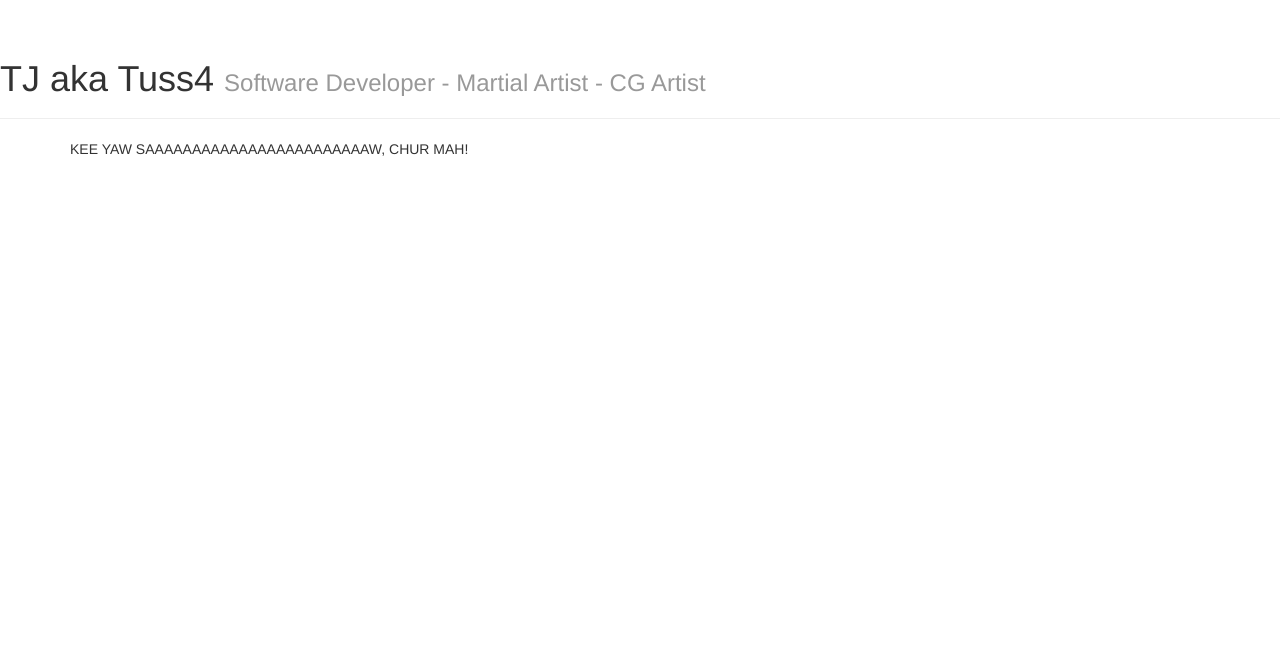
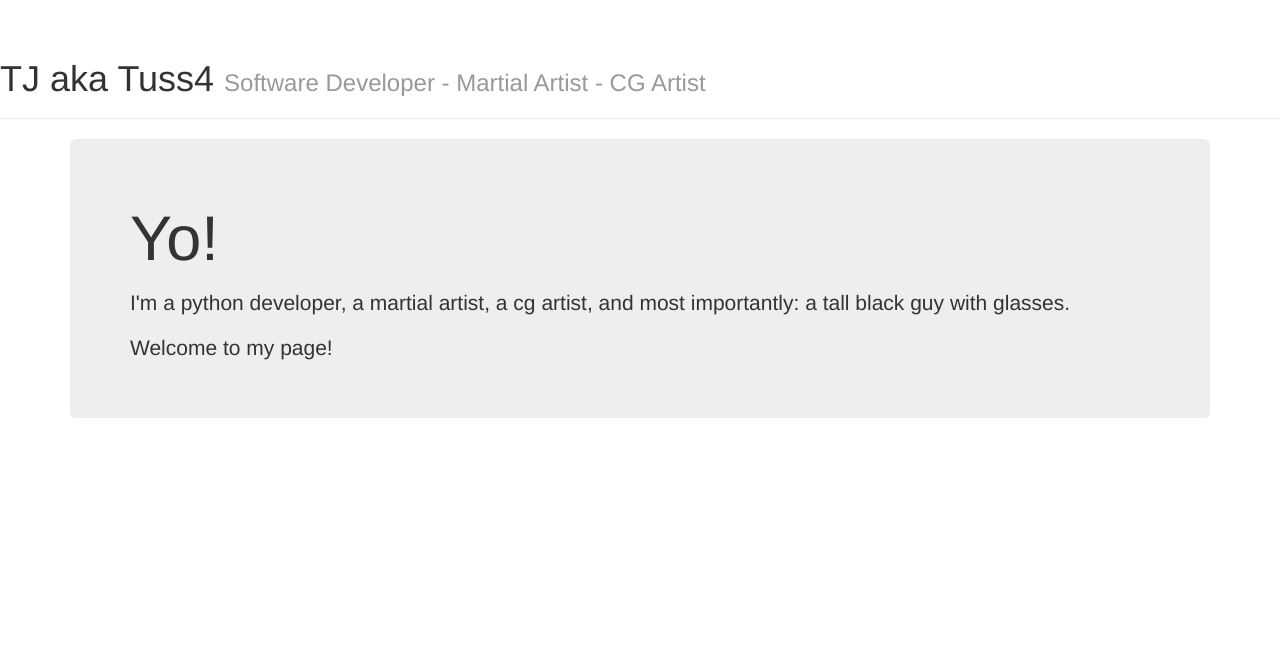
Before and after one commit to Tuss4/t4dredesign, a Django app: page / in a window 1280 px wide. Shown: the part 51-709 px from the top of the page. Run offline with Django 3.2, Linux system fonts and the light colour scheme; some libraries are stand-ins or nearby versions.

Commit message:
updated the home page with a blurb.

```diff
--- a/templates/main.html
+++ b/templates/main.html
@@ -1,6 +1,6 @@
 {% extends "base.html" %}
 {% block content %}
 <div class="col-md-12">
-	<p>KEE YAW SAAAAAAAAAAAAAAAAAAAAAAAAW, CHUR MAH!</p>
+	<div class="jumbotron"><h1>Yo!</h1>I'm a python developer, a martial artist, a cg artist, and most importantly: a tall black guy with glasses. Welcome to my page!</div>
 </div>
 {% endblock %}
```
